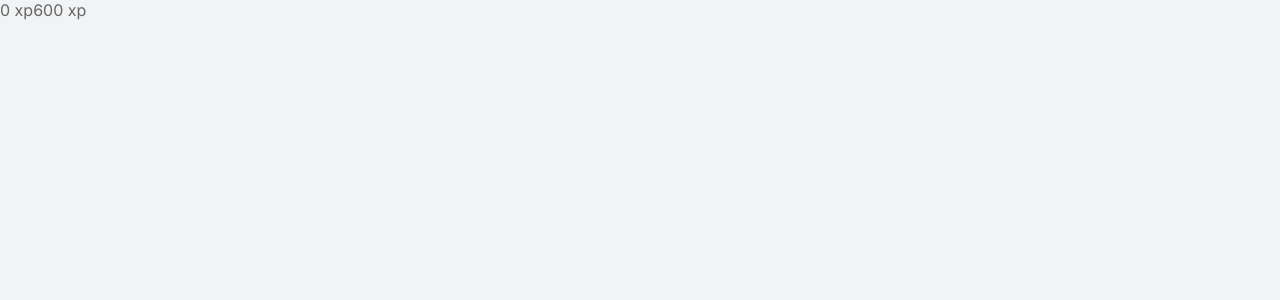
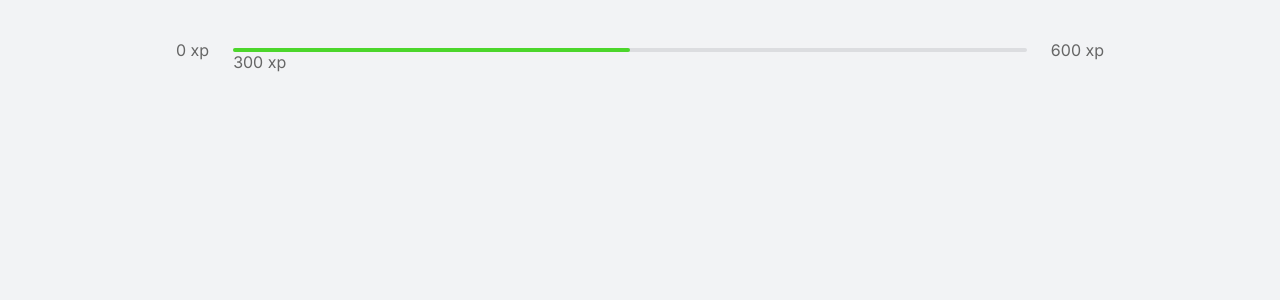
Before and after one commit to PieVancin/move-it, a React (Create React App) app: page / in a window 1280 px wide. Shown: the top 300 px of the page. Built offline with nearby package versions, Linux system fonts and the light colour scheme; the HTML template or start-up script is replaced by a standard one.

Commit message:
Day 1 completed - Experience bar component added

```diff
--- a/src/App.tsx
+++ b/src/App.tsx
@@ -3,7 +3,7 @@
 
 function App() {
   return (
-    <div>
+    <div className="container">
       <ExperienceBar />
     </div>
   );
--- a/src/components/ExperienceBar.tsx
+++ b/src/components/ExperienceBar.tsx
@@ -2,7 +2,11 @@
     return (
         <header className="experience-bar">
             <span>0 xp</span>
-            <div />
+            <div>
+                <div style={{ width: '50%' }} />
+
+                <span className="currrent-experience" style={{ left: '50%' }}>300 xp</span>
+            </div>
             <span>600 xp</span>
         </header>
     );
--- a/src/styles/global.css
+++ b/src/styles/global.css
@@ -35,12 +35,13 @@
 
 
 body {
+    font-family: 'Inter', sans-serif;
     background: var(--background);
     color: var(--text);
 }
 
 body, input, textarea, button {
-    font: 400 16px "Inter", sans-serif;
+    font: 400 1rem "Inter", sans-serif;
 }
 
 button {
@@ -50,6 +51,15 @@
 a {
     color: inherit;
     text-decoration: none;
+}
+
+.container {
+    height: 100vh;
+    max-width: 992px    ;
+    margin: 0 auto;
+    padding: 2.5rem 2rem;
+    display: flex;
+    flex-direction: column;
 }
 
 .experience-bar {
@@ -62,5 +72,22 @@
 }
 
 .experience-bar > div {
-    font-size: 1rem;
+    flex: 1;
+    height: 4px;
+    border-radius: 4px;
+    background-color: var(--gray-line);
+    margin: 0 1.5rem;
+    position: relative;
 }
+
+.experience-bar > div > div {
+    height: 4px;
+    border-radius: 4px;
+    background: var(--green);
+}
+
+span.current-experience {
+    position: absolute;
+    top: 12px;
+    transform: translateX(-50%);
+}
```
